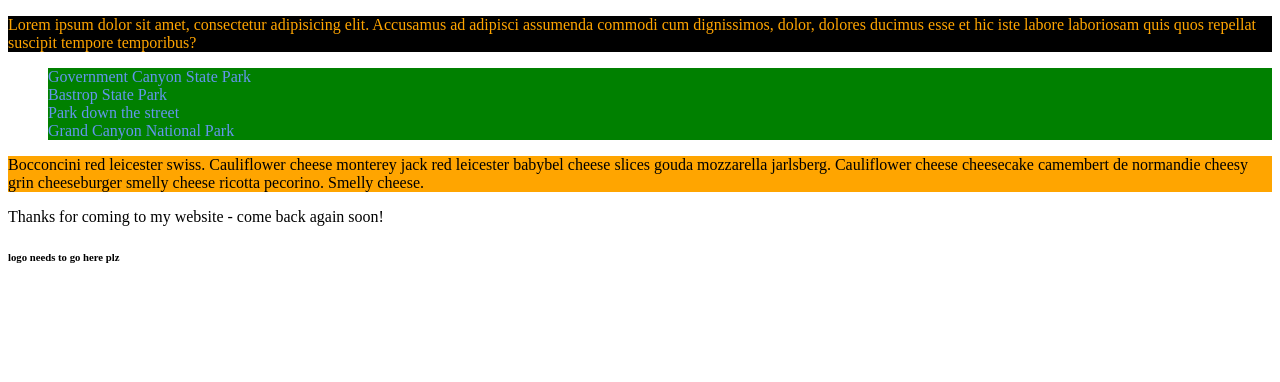
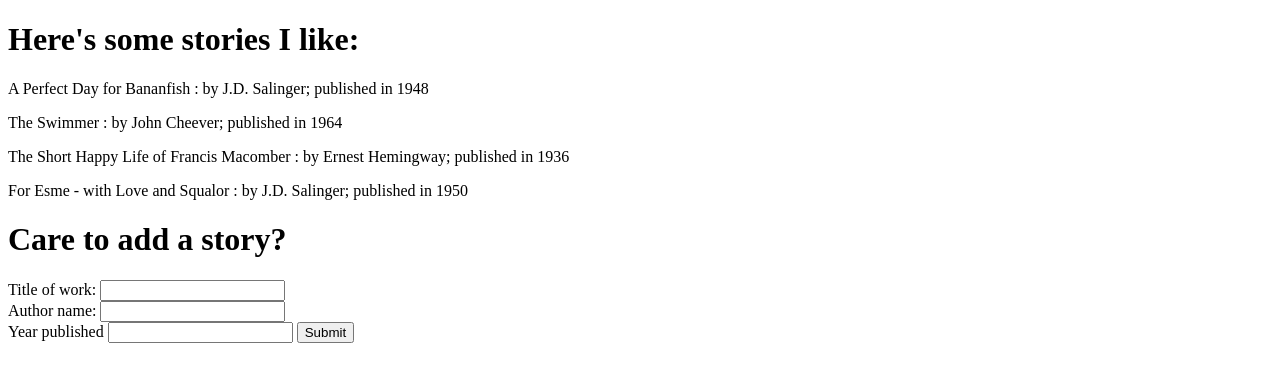
Before and after one commit to CodeupClassroom/java-cohort-web-exercises, a website: page lecture_view_kenneth.html in a window 1280 px wide. Drawn offline with nearby package versions, Linux system fonts and the light colour scheme.

Commit message:
complete ajax-lectures

```diff
--- /dev/null
+++ b/js/ajax-books.json
@@ -0,0 +1,25 @@
+[
+  {
+    "title": "A Perfect Day for Bananfish",
+    "author": "J.D. Salinger",
+    "year": 1948
+  },
+  {
+    "title": "The Swimmer",
+    "author": "John Cheever",
+    "year": 1964
+
+  },
+  {
+    "title": "The Short Happy Life of Francis Macomber",
+    "author": "Ernest Hemingway",
+    "year": 1936
+  },
+  {
+    "title": "For Esme - with Love and Squalor",
+    "author": "J.D. Salinger",
+    "year": 1950
+  }
+
+
+]
--- /dev/null
+++ b/lecture_essential_methods.html
@@ -0,0 +1,97 @@
+<!DOCTYPE html>
+<html lang="en">
+<head>
+  <meta charset="UTF-8">
+  <title>kh Lecture View</title>
+  <link rel="stylesheet" href="css/box_css.css">
+  <style>
+    .dramatic {
+      font-weight: bolder;
+      color: darkred;
+    }
+
+    .toggle-size {
+      font-size: 180px;
+    }
+
+    li {
+      background-color: rebeccapurple;
+      color: cornflowerblue;
+      list-style: none;
+    }
+  </style>
+</head>
+<body>
+
+<p id="firstParagraph">Lorem ipsum dolor sit amet, <span>consectetur adipisicing elit</span>. Accusamus ad adipisci assumenda commodi cum dignissimos, dolor, dolores ducimus esse et hic iste labore laboriosam quis quos repellat suscipit tempore temporibus?</p>
+
+<ul>
+  <li id="firstItem">Pedernales Falls</li>
+  <li>Bastrop State Park</li>
+  <li>Government Canyon</li>
+  <li>Grand Canyon National Park</li>
+</ul>
+
+<p>Bocconcini red leicester swiss. Cauliflower cheese monterey jack red leicester babybel cheese slices gouda mozzarella jarlsberg. Cauliflower cheese cheesecake camembert de normandie cheesy grin cheeseburger smelly cheese ricotta pecorino. Smelly cheese.</p>
+
+<div id="thanksMsg">Thanks for coming to my website - come back again soon!
+
+  <div id="logoDiv">logo here</div>
+
+</div>
+
+
+<script src="https://code.jquery.com/jquery-3.6.1.min.js" integrity="sha256-o88AwQnZB+VDvE9tvIXrMQaPlFFSUTR+nldQm1LuPXQ=" crossorigin="anonymous"></script>
+
+<!--<script src="js/jquery_attributes.js"></script>-->
+
+<script>
+
+  //Each - .each(callBackFn(..index, ..ele) {instructions of what to do on matching elements]
+  $("li").each(function(index){
+    console.log("current index:" + index);
+    console.log($(this).html());
+
+    if(index % 2 ===0){
+      $(this).html("Park down the street")
+    }
+  })
+
+  //first;last
+
+  //.first()
+  $("p").first().css("background-color","black").css("color", "orange")
+
+  $("li").first().html("Government Canyon State Park");
+
+  //.last()
+  $("p").last().css("background-color", "orange").css("color", "black")
+
+  //children, parent, parents
+
+  console.log($("#thanksMsg").children().html("<h6>logo needs to go here plz</h6>"));
+
+  $("ul").children()
+
+  //Remember: this will do ALLLLLL matching children of the element you start at
+  // $("body").children().html("<h1>haxxor</h1>")
+
+  //parent()
+
+  // $("#logoDiv").parent().parent().css("background-color", "red")
+
+  //parents()
+
+  console.log($("#logoDiv").parents());
+
+  //.next()
+
+  $("#firstItem").next().css("background-color", "red")
+
+  console.log($("#firstParagraph").next().html());
+
+  $("#firstParagraph").next().children().css("background-color", "green");
+
+</script>
+</body>
+</html>
--- a/lecture_view_kenneth.html
+++ b/lecture_view_kenneth.html
@@ -3,94 +3,119 @@
 <head>
     <meta charset="UTF-8">
     <title>kh Lecture View</title>
-    <link rel="stylesheet" href="css/box_css.css">
+
     <style>
-        .dramatic {
-            font-weight: bolder;
-            color: darkred;
-        }
 
-        .toggle-size {
-            font-size: 180px;
-        }
-
-        li {
-            background-color: rebeccapurple;
-            color: cornflowerblue;
-            list-style: none;
-        }
     </style>
 </head>
 <body>
 
-    <p id="firstParagraph">Lorem ipsum dolor sit amet, <span>consectetur adipisicing elit</span>. Accusamus ad adipisci assumenda commodi cum dignissimos, dolor, dolores ducimus esse et hic iste labore laboriosam quis quos repellat suscipit tempore temporibus?</p>
+<!--Overview example : using API call-->
+<!--<h1>Want a recipe?</h1>-->
+<!--<button id="genRecipe">Click me</button>-->
 
-    <ul>
-        <li id="firstItem">Pedernales Falls</li>
-        <li>Bastrop State Park</li>
-        <li>Government Canyon</li>
-        <li>Grand Canyon National Park</li>
-    </ul>
+<!--<p id="main"><span id="recipeTitle">I'll be replaced with a recipe when you click above. :)</span>-->
+<!--<br>-->
+<!--<br>-->
+<!--<br>-->
+<!--<span id="recipeBody"></span></p>-->
 
-    <p>Bocconcini red leicester swiss. Cauliflower cheese monterey jack red leicester babybel cheese slices gouda mozzarella jarlsberg. Cauliflower cheese cheesecake camembert de normandie cheesy grin cheeseburger smelly cheese ricotta pecorino. Smelly cheese.</p>
+<!--Requests and Response : taking it to .json file -->
 
-    <div id="thanksMsg">Thanks for coming to my website - come back again soon!
+<h1>Here's some stories I like:</h1>
 
-        <div id="logoDiv">logo here</div>
+<div id="content">
 
-    </div>
+</div>
 
+<h1>Care to add a story?</h1>
+
+<form>
+
+    <label for="title">Title of work:</label>
+    <input type="text" name="title" id="title">
+
+    <br>
+    <label for="author">Author name:</label>
+    <input type="text" name="author" id="author">
+
+    <br>
+    <label for="year">Year published</label>
+    <input type="text" name="year" id="year">
+
+    <button type="button" id="submitNew">Submit</button>
+</form>
 
 <script src="https://code.jquery.com/jquery-3.6.1.min.js" integrity="sha256-o88AwQnZB+VDvE9tvIXrMQaPlFFSUTR+nldQm1LuPXQ=" crossorigin="anonymous"></script>
 
 <!--<script src="js/jquery_attributes.js"></script>-->
 
 <script>
+<!--    Overview example : API call -->
+    // $("#genRecipe").click(function(){
+    //
+    //
+    //     $.ajax("https://www.themealdb.com/api/json/v1/1/random.php").done(function(data){
+    //
+    //         $("#recipeTitle").text(data.meals[0].strMeal);
+    //
+    //         $("#recipeBody").text(data.meals[0].strInstructions);
+    //
+    //
+    //         console.log(data);
+    //     })
+    //
+    //
+    //
+    // })
 
-    //Each - .each(callBackFn(..index, ..ele) {instructions of what to do on matching elements]
-    $("li").each(function(index){
-        console.log("current index:" + index);
-        console.log($(this).html());
+let innerHTML = "";
 
-        if(index % 2 ===0){
-            $(this).html("Park down the street")
-        }
+//.done - happy path, I finished. . [get, post, etc] to the URL you gave me, and now I'll execute this function
+
+//.fail - unhappy path, I was unable to finish your request
+
+//.always - I will always [happy or unhappy] do these instructions
+
+$.ajax("js/ajax-books.json")
+    .done(function(data, status){
+
+        console.log(status);
+
+        data.forEach(function(book){
+        innerHTML += `<p>${book.title} : by ${book.author}; published in ${book.year}</p>`
     })
 
-    //first;last
+    $("#content").html(innerHTML);
+})
+    .fail(function(status, error){
+        console.log(status);
+        console.log(error);
+    })
+    .always(function(){
+        alert("Request complete - check success or fail in log");
+    })
 
-    //.first()
-    $("p").first().css("background-color","black").css("color", "orange")
 
-    $("li").first().html("Government Canyon State Park");
+$("#submitNew").click(function(){
 
-    //.last()
-    $("p").last().css("background-color", "orange").css("color", "black")
+    var myObj =  {
+        title: $("#title").val(),
+        author: $("#author").val(),
+        year: parseInt($("#year").val())
 
-    //children, parent, parents
+    }
 
-    console.log($("#thanksMsg").children().html("<h6>logo needs to go here plz</h6>"));
-
-    $("ul").children()
-
-    //Remember: this will do ALLLLLL matching children of the element you start at
-    // $("body").children().html("<h1>haxxor</h1>")
-
-    //parent()
-
-    // $("#logoDiv").parent().parent().css("background-color", "red")
-
-    //parents()
-
-    console.log($("#logoDiv").parents());
-
-    //.next()
-
-    $("#firstItem").next().css("background-color", "red")
-
-    console.log($("#firstParagraph").next().html());
-
-    $("#firstParagraph").next().children().css("background-color", "green");
+    $.ajax({
+        url: "https://www.toptal.com/developers/postbin/1666629078713-7818122375756",
+        method: "POST",
+        dataType: "jsonp",
+        data: myObj
+    }).done(function(data, success){
+        console.log(data);
+        console.log(success);
+    })
+})
 
 </script>
 </body>
```
